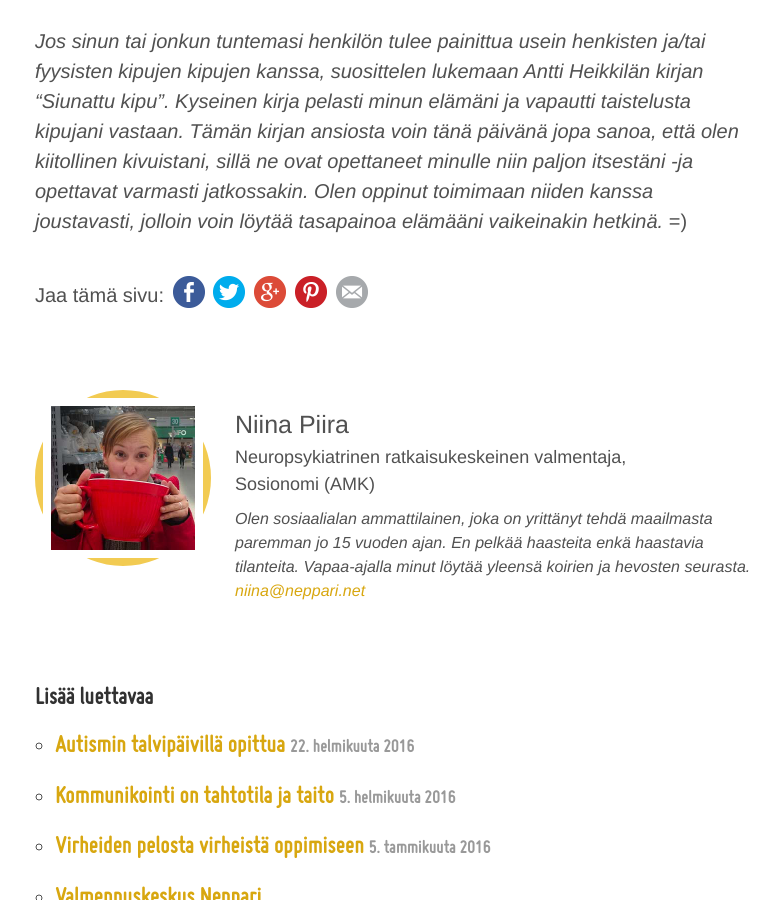
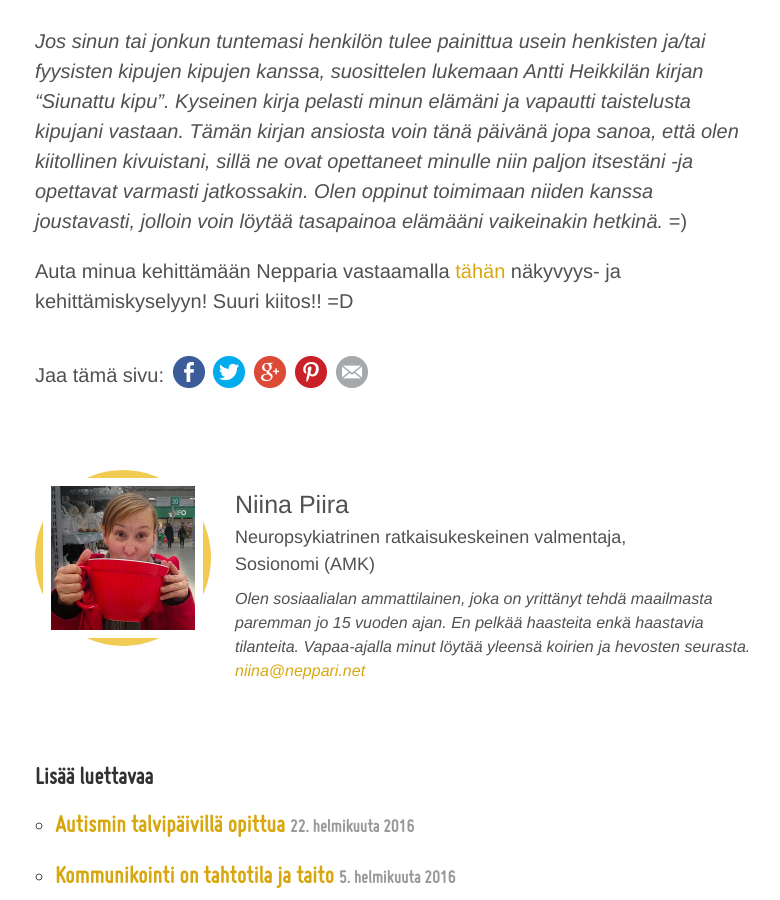
Before and after one commit to niinapiira/neppari.net, a Jekyll site: the page built from _posts/2016-03-17-tasapainoa-ja-joustavuutta-elamaan.md, in a window 1280 px wide and 900 px high, scrolled down 4491 px. Shown: the whole window, without its empty margins (245-1025 px from the left). Built offline with Jekyll 4.4.1, drawn with Linux system fonts in a browser that asks for light colours.

Commit message:
Updated 2016-03-17-tasapainoa-ja-joustavuutta-elamaan.md

```diff
--- a/_posts/2016-03-17-tasapainoa-ja-joustavuutta-elamaan.md
+++ b/_posts/2016-03-17-tasapainoa-ja-joustavuutta-elamaan.md
@@ -2,6 +2,7 @@
 "page-title": Tasapainoa ja joustavuutta elämään
 published: true
 ---
+
 
 
 
@@ -42,3 +43,5 @@ Itselleni vapautuminen koitti kohdattuani pelkoni ja opetellessani elämään ki
 Meillä kaikilla on valta ja mahdollisuus valita joka hetki, kuinka päätämme toimia tai olla toimimatta erilaisissa tilanteissa. Vaikka emme voi vaikuttaa useinkaan ympäristöömme ja itsemme ulkopuolisiin asioihin, voimme vaikuttaa siihen, miten asiasta ajattelemme ja kuinka tilanteessa toimimme. Jokaisella on siis valta päättää kuinka elää jokainen merkityksellinen hetki. Jokaisella on siis valta elää oman näköistä elämäänsä.
 
 _Jos sinun tai jonkun tuntemasi henkilön tulee painittua usein henkisten ja/tai fyysisten kipujen kipujen kanssa, suosittelen lukemaan Antti Heikkilän kirjan "Siunattu kipu". Kyseinen kirja pelasti minun elämäni ja vapautti taistelusta kipujani vastaan. Tämän kirjan ansiosta voin tänä päivänä jopa sanoa, että olen kiitollinen kivuistani, sillä ne ovat opettaneet minulle niin paljon itsestäni -ja opettavat varmasti jatkossakin. Olen oppinut toimimaan niiden kanssa joustavasti, jolloin voin löytää tasapainoa elämääni vaikeinakin hetkinä._ =)
+
+Auta minua kehittämään Nepparia vastaamalla [tähän](https://docs.google.com/forms/d/176dqWqr1rtptN2gY9Z10OUQjiLbrq1T9Zu-S_kPgq-U/viewform) näkyvyys- ja kehittämiskyselyyn! Suuri kiitos!! =D
```
